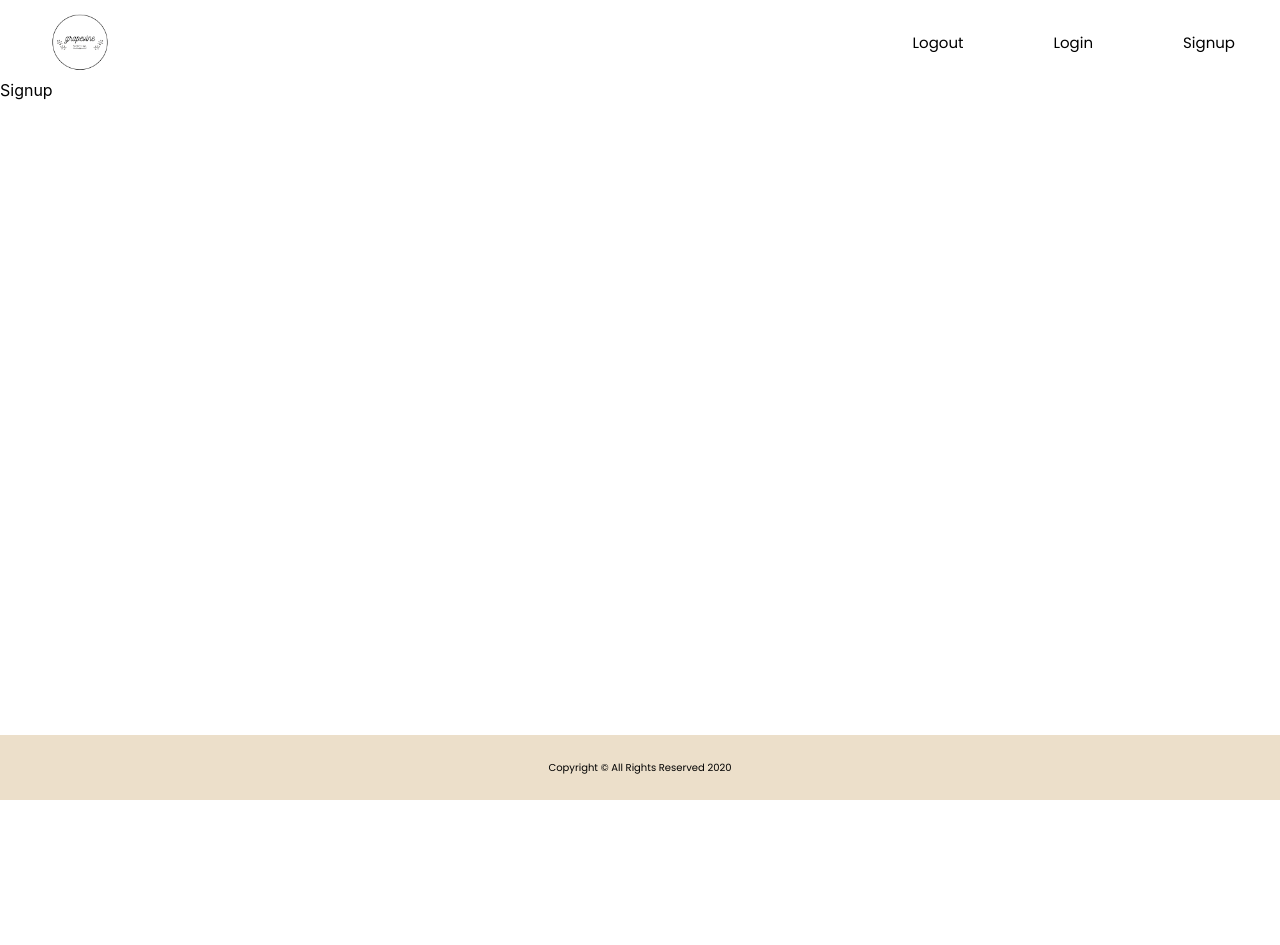
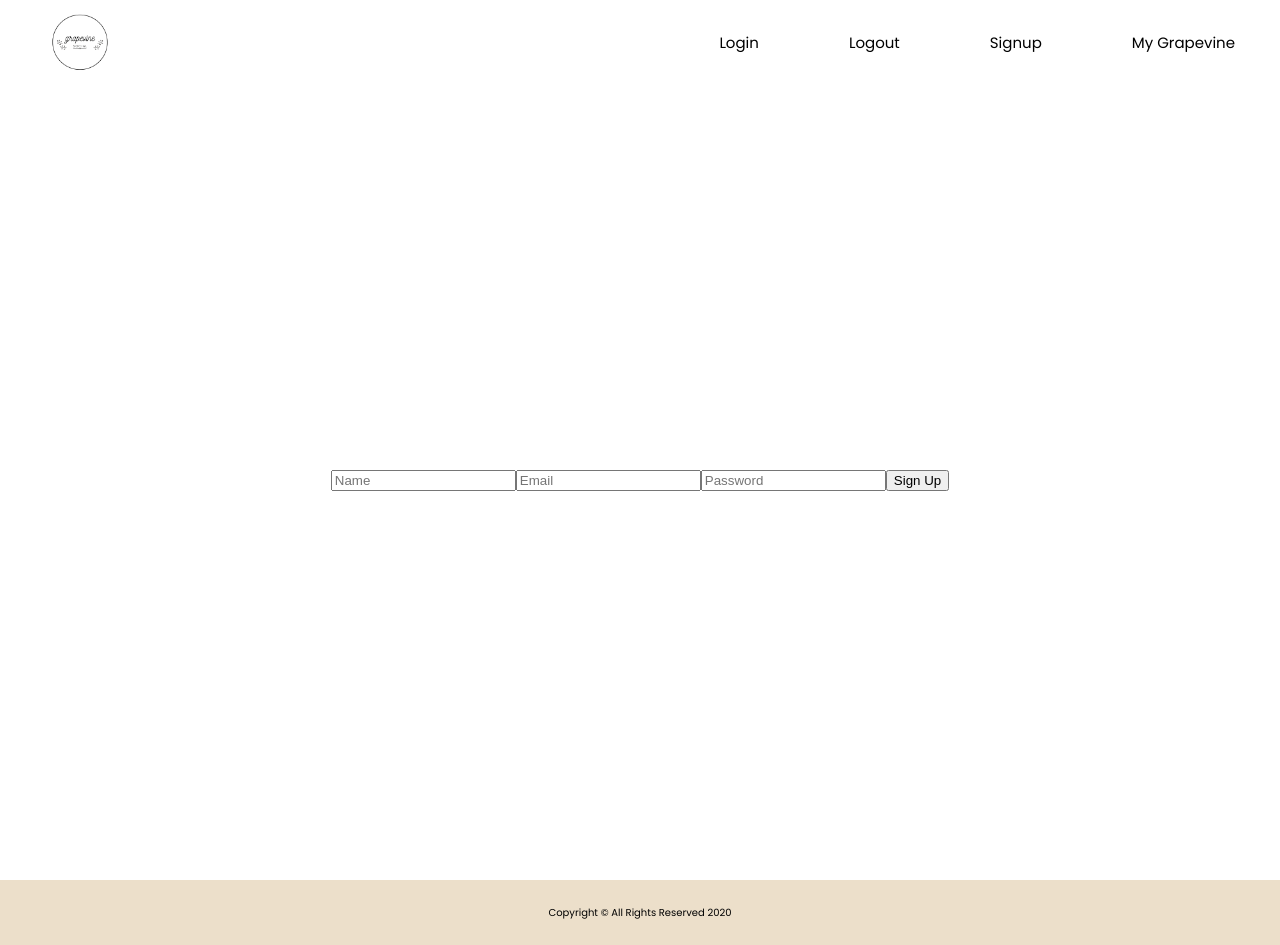
Before and after one commit to spfox24/grapevine, a React (Create React App) app: page /signup in a window 1280 px wide. Before the commit the page ends 800 px from the top, so only its background shows below. Built offline with nearby package versions, Linux system fonts and the light colour scheme; no server answers.

Commit message:
adds controlled component signup

```diff
--- a/src/App.js
+++ b/src/App.js
@@ -4,7 +4,7 @@ import './App.css';
 import IndexPage from './pages/IndexPage';
 import SignupPage from './pages/SignupPage';
 import LoginPage from './pages/LoginPage';
-import LogoutPage from './pages/LogoutPage';
+import DashboardPage from './pages/DashboardPage';
 
 import NavBar from './components/NavBar/NavBar';
 import Footer from './components/Footer';
@@ -38,19 +38,19 @@ function App() {
 
           />
           } />
-          <Route exact path='/logout' render={props =>
-          <LogoutPage
+          <Route exact path='/dashboard' render={props =>
+          <DashboardPage
 
           />
           } />
           <Route exact path='/login' render={props =>
           <LoginPage
-
+            {...props}
           />
           } />
           <Route exact path='/signup' render={props =>
           <SignupPage
-
+            {...props}
           />
           } />
         </Switch>
--- a/src/components/NavBar/NavBar.js
+++ b/src/components/NavBar/NavBar.js
@@ -12,13 +12,16 @@ const NavBar = (props) => {
                     </Link>
                 </li>
                 <li className="nav-link">
-                <Link to='/logout' className="NavBar-link">Logout</Link>
-                </li>
-                <li className="nav-link">
                     <Link to='/login' className="NavBar-link">Login</Link>
                 </li>
                 <li className="nav-link">
+                <Link to='' className="NavBar-link">Logout</Link>
+                </li>
+                <li className="nav-link">
                     <Link to='/signup' className="NavBar-link">Signup</Link>
+                </li>
+                <li className="nav-link">
+                    <Link to='/dashboard' className="NavBar-link">My Grapevine</Link>
                 </li>
             </ul>
         </nav>
--- /dev/null
+++ b/src/components/SignupForm/SignupForm.js
@@ -0,0 +1,61 @@
+import { useState } from 'react';
+import { Link } from 'react-router-dom';
+
+function SignupForm(props) {
+
+    const [ formState, setFormState ] = useState(getInitialFormState());
+
+    function getInitialFormState() {
+        return {
+            name: "",
+            email: "",
+            password: "",
+        }
+    };
+
+    function handleChange(evt) {
+        setFormState(prevState => ({
+            ...prevState,
+            [evt.target.name]: evt.target.value
+        }));
+    }
+
+    function handleSubmit(evt) {
+        evt.preventDefault();
+        console.log('submitted form data: ', formState)
+
+        setFormState(getInitialFormState());
+        props.history.push('/dashboard');
+    };
+
+    return(
+        <div className="Page">
+            <form onSubmit={handleSubmit}>
+                <input
+                    value={formState.name}
+                    onChange={handleChange}
+                    name="name"
+                    type="text"
+                    placeholder="Name"
+                />
+                <input
+                    value={formState.email}
+                    onChange={handleChange}
+                    name="email"
+                    type="email"
+                    placeholder="Email"
+                />
+                <input
+                    value={formState.password}
+                    onChange={handleChange}
+                    name="password"
+                    type="password"
+                    placeholder="Password"
+                    />
+                <button>Sign Up</button>
+            </form>
+        </div>
+    )
+}
+
+export default SignupForm;
--- a/src/index.css
+++ b/src/index.css
@@ -15,6 +15,14 @@ body {
   -moz-osx-font-smoothing: grayscale;
 }
 
+.Page {
+  min-height: 100vh;
+  flex-direction: column;
+  display: flex;
+  justify-content: center;
+  align-items: center;
+}
+
 code {
   font-family: source-code-pro, Menlo, Monaco, Consolas, 'Courier New',
     monospace;
--- /dev/null
+++ b/src/pages/DashboardPage/index.js
@@ -0,0 +1,11 @@
+import './DashboardPage.css';
+
+const DashboardPage = (props) => {
+    return (
+        <div>
+
+        </div>
+    );
+};
+
+export default DashboardPage;
--- a/src/pages/IndexPage/index.js
+++ b/src/pages/IndexPage/index.js
@@ -3,7 +3,7 @@ import './IndexPage.css';
 const IndexPage = (props) => {
     return (
         <div>
-            Index
+
         </div>
     );
 };
--- a/src/pages/LoginPage/index.js
+++ b/src/pages/LoginPage/index.js
@@ -3,7 +3,7 @@ import './LoginPage.css';
 const LoginPage = (props) => {
     return (
         <div>
-            Login
+
         </div>
     );
 };
--- a/src/pages/LogoutPage/index.js
+++ /dev/null
@@ -1,11 +0,0 @@
-import './LogoutPage.css';
-
-const LogoutPage = (props) => {
-    return (
-        <div>
-            Logout
-        </div>
-    );
-};
-
-export default LogoutPage;
--- a/src/pages/SignupPage/SignupPage.css
+++ b/src/pages/SignupPage/SignupPage.css
@@ -0,0 +1,3 @@
+.SignupPage {
+
+}
--- a/src/pages/SignupPage/index.js
+++ b/src/pages/SignupPage/index.js
@@ -1,9 +1,14 @@
+import { useState } from 'react';
+import SignupForm from '../../components/SignupForm/SignupForm';
 import './SignupPage.css';
 
 const SignupPage = (props) => {
+
+
+
     return (
-        <div>
-            Signup
+        <div className="SignupPage">
+            <SignupForm />
         </div>
     );
 };
```
Also changed, not shown: src/pages/DashboardPage/DashboardPage.css (added), 1 other file (tests, documents, lock files or other folders).
